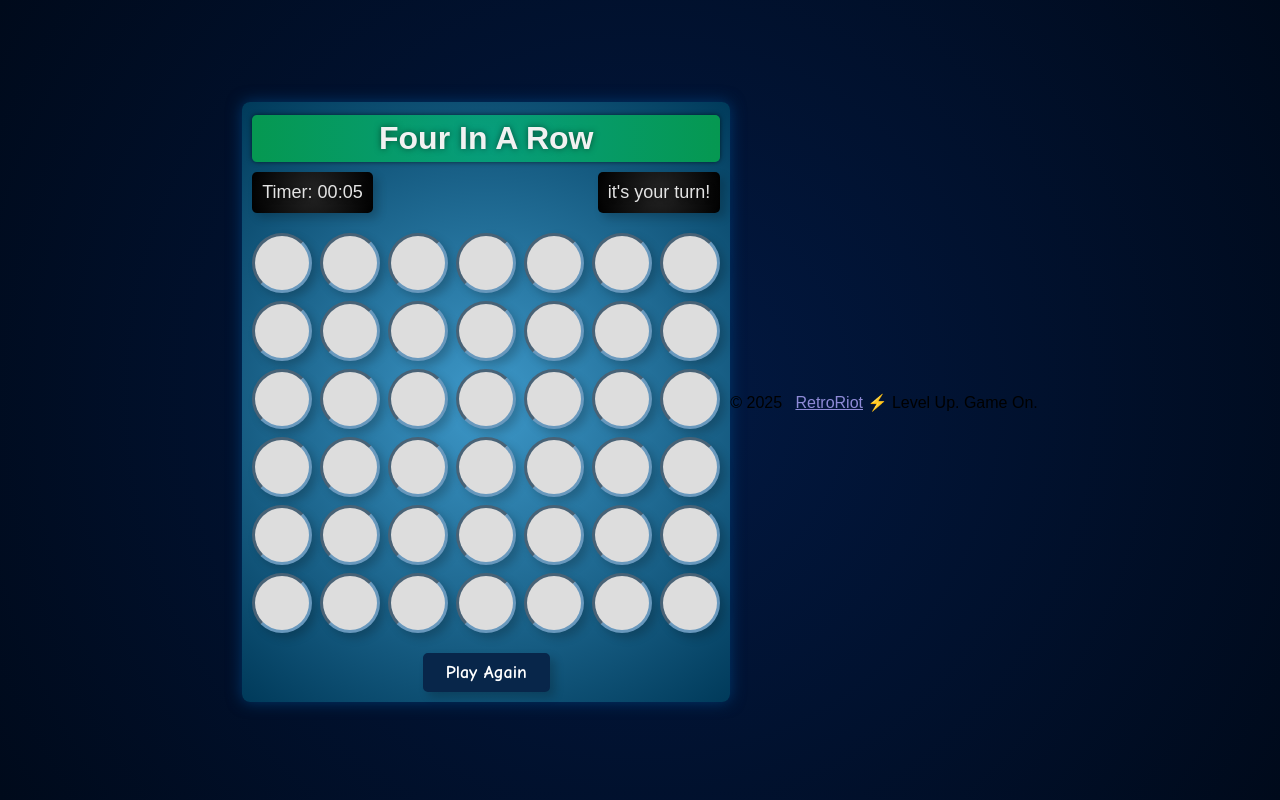
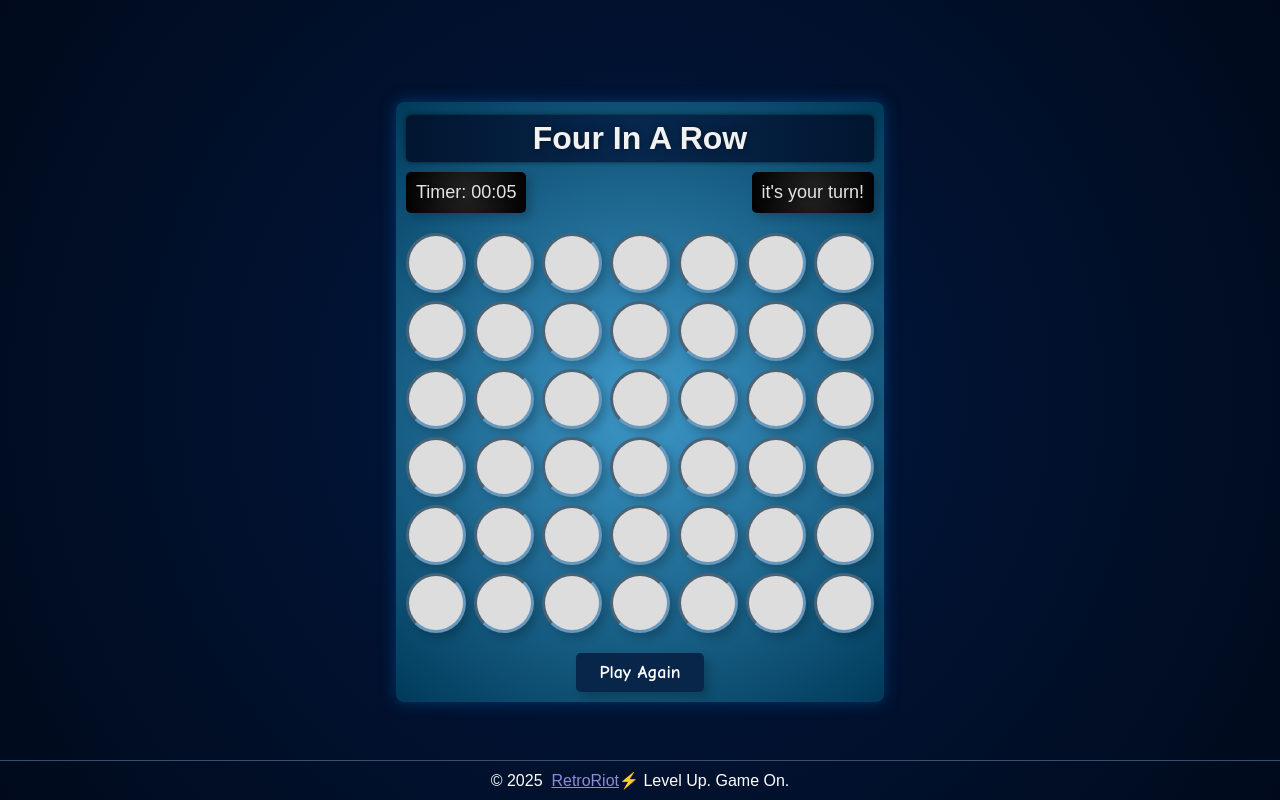
Before and after one commit to diptiprasadsarangi01/FourInARow, a plain HTML site: page index.html in a window 1280 px wide. Drawn offline with Linux system fonts and the light colour scheme.

Commit message:
Update style.css

```diff
--- a/style.css
+++ b/style.css
@@ -37,7 +37,7 @@
     margin-bottom: 10px;
     text-shadow: 0 0 6px rgba(0, 0, 0, 0.5);
     background-color: rgb(3, 1, 70);
-    background: radial-gradient(circle, #079d7c 0%, #059851 100%);
+    background: radial-gradient(circle, #07284f 0%, #01152f 100%);
     padding: 5px;
     border-radius: 5px;
     box-shadow: 0 0 5px rgba(0, 0, 0, 0.612);
@@ -138,6 +138,23 @@
     background:linear-gradient(20deg, #023b81, #07284f);
 }
 
+footer{
+   border-top:1px solid #476182c9;
+   background-color: transparent;
+   color: #fff;
+   display: flex;
+   justify-content: center;
+   align-items: center;
+   padding: 10px 5px;
+   font-size: 16px;
+   font-family: Arial, Helvetica, sans-serif;
+   position: fixed;
+   bottom: 0;
+   width: 100%;
+   min-height: 2vh;
+   z-index: 10;
+
+}
 
 
 @media (max-width: 550px) {
@@ -170,6 +187,12 @@
     padding: 2px 8px;
   }
 }
+@media (max-height: 750px) {
+  footer{
+    display: none;
+  }
+}
+
 
 @media (max-height: 620px) {
 
@@ -204,6 +227,9 @@
     margin-top: 10px;
     padding: 6px 20px;
     font-size: 16px;
+  }
+  footer{
+    display: none;
   }
 }
 
```
